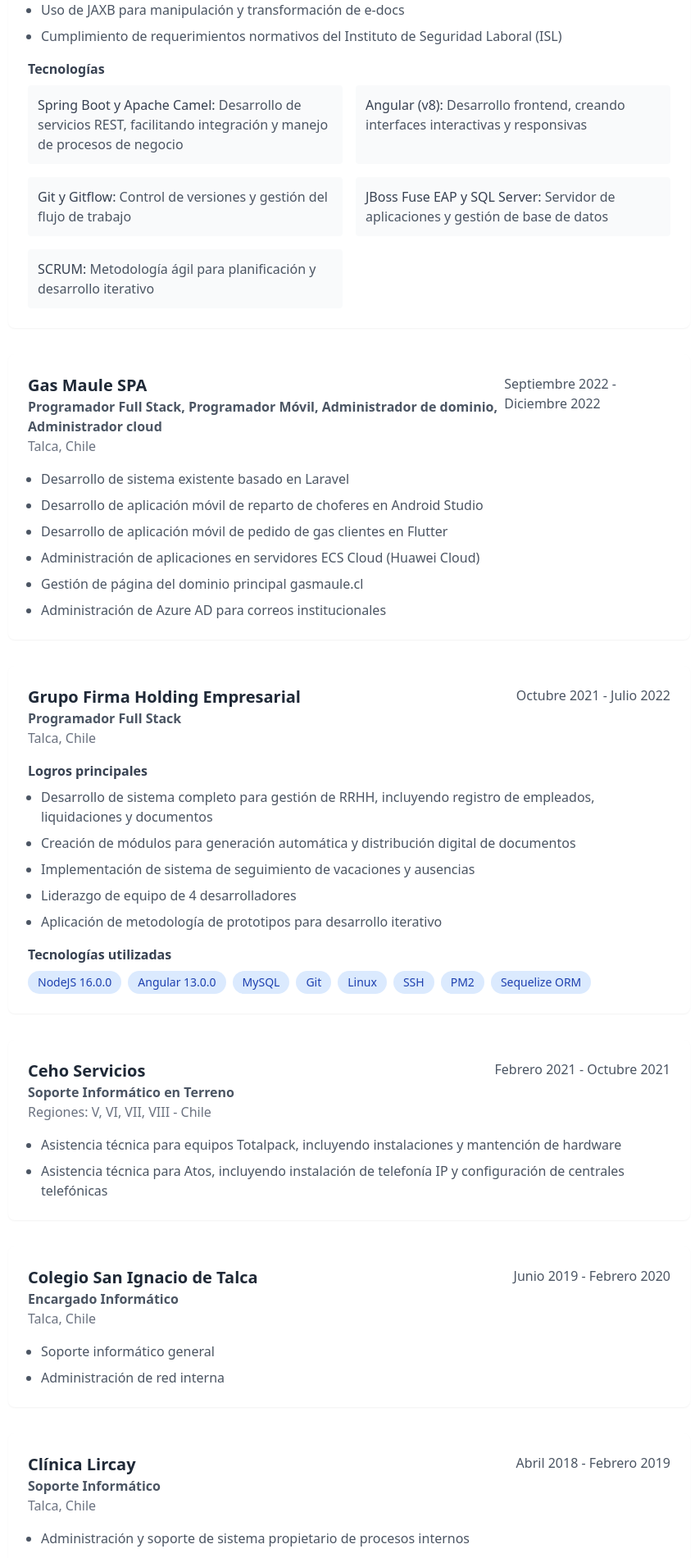
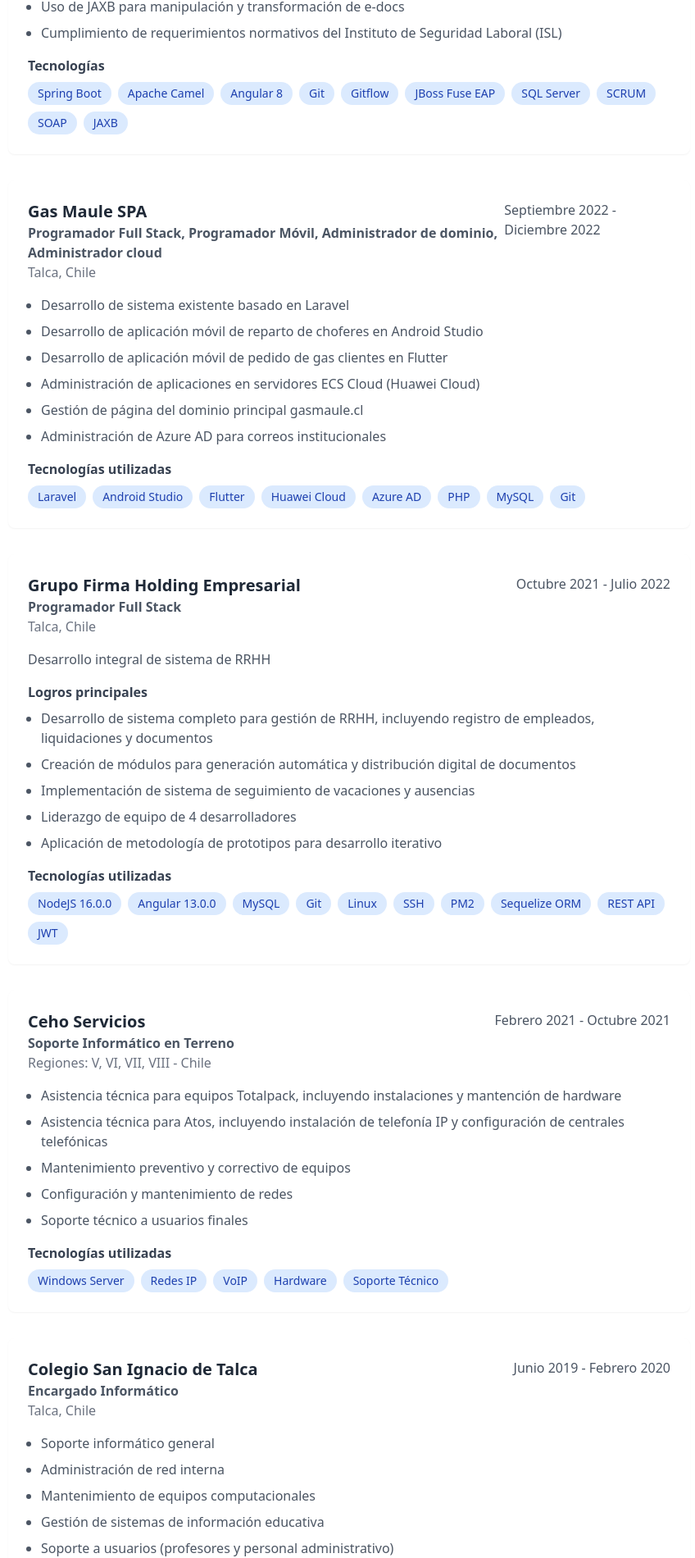
Before and after one commit to lxluxo23/curriculum, a React (Vite) app: page / in a window 1280 px wide. Shown: the part 876-2776 px from the top of the page at 82% size, without its empty margins (214-1062 px from the left). Built offline with nearby package versions, Linux system fonts and the light colour scheme.

Commit message:
formateo y badgest mas concisas

```diff
--- a/src/components/TechnicalSkills.jsx
+++ b/src/components/TechnicalSkills.jsx
@@ -15,7 +15,8 @@
             { name: 'Laravel 7' },
             { name: 'NodeJS 16+' },
             { name: 'Angular 13+' },
-      { name: 'Ionic Angular' }
+            { name: 'Ionic Angular' },
+            { name: 'Flask', details: 'Python Web Framework' }
         ],
         databases: {
             relational: ['MySQL', 'PostgreSQL', 'Microsoft SQL', 'Oracle', 'MariaDB'],
--- a/src/components/WorkExperience.jsx
+++ b/src/components/WorkExperience.jsx
@@ -1,5 +1,11 @@
 import React from 'react';
 import { Briefcase, Wrench } from 'lucide-react';
+
+const TechnologyBadge = ({ name, color = "blue" }) => (
+  <span className={`bg-${color}-100 text-${color}-800 px-3 py-1 rounded-full text-sm`}>
+    {name}
+  </span>
+);
 
 const WorkExperience = () => {
   const experiences = [
@@ -25,26 +31,16 @@
             "Cumplimiento de requerimientos normativos del Instituto de Seguridad Laboral (ISL)"
           ],
           technologies: [
-            {
-              name: "Spring Boot y Apache Camel",
-              description: "Desarrollo de servicios REST, facilitando integración y manejo de procesos de negocio"
-            },
-            {
-              name: "Angular (v8)",
-              description: "Desarrollo frontend, creando interfaces interactivas y responsivas"
-            },
-            {
-              name: "Git y Gitflow",
-              description: "Control de versiones y gestión del flujo de trabajo"
-            },
-            {
-              name: "JBoss Fuse EAP y SQL Server",
-              description: "Servidor de aplicaciones y gestión de base de datos"
-            },
-            {
-              name: "SCRUM",
-              description: "Metodología ágil para planificación y desarrollo iterativo"
-            }
+            "Spring Boot",
+            "Apache Camel",
+            "Angular 8",
+            "Git",
+            "Gitflow",
+            "JBoss Fuse EAP",
+            "SQL Server",
+            "SCRUM",
+            "SOAP",
+            "JAXB"
           ]
         }
       ]
@@ -61,6 +57,16 @@
         "Administración de aplicaciones en servidores ECS Cloud (Huawei Cloud)",
         "Gestión de página del dominio principal gasmaule.cl",
         "Administración de Azure AD para correos institucionales"
+      ],
+      technologies: [
+        "Laravel",
+        "Android Studio",
+        "Flutter",
+        "Huawei Cloud",
+        "Azure AD",
+        "PHP",
+        "MySQL",
+        "Git"
       ]
     },
     {
@@ -84,7 +90,9 @@
         "Linux",
         "SSH",
         "PM2",
-        "Sequelize ORM"
+        "Sequelize ORM",
+        "REST API",
+        "JWT"
       ]
     },
     {
@@ -94,7 +102,17 @@
       position: "Soporte Informático en Terreno",
       responsibilities: [
         "Asistencia técnica para equipos Totalpack, incluyendo instalaciones y mantención de hardware",
-        "Asistencia técnica para Atos, incluyendo instalación de telefonía IP y configuración de centrales telefónicas"
+        "Asistencia técnica para Atos, incluyendo instalación de telefonía IP y configuración de centrales telefónicas",
+        "Mantenimiento preventivo y correctivo de equipos",
+        "Configuración y mantenimiento de redes",
+        "Soporte técnico a usuarios finales"
+      ],
+      technologies: [
+        "Windows Server",
+        "Redes IP",
+        "VoIP",
+        "Hardware",
+        "Soporte Técnico"
       ]
     },
     {
@@ -104,7 +122,18 @@
       position: "Encargado Informático",
       responsibilities: [
         "Soporte informático general",
-        "Administración de red interna"
+        "Administración de red interna",
+        "Mantenimiento de equipos computacionales",
+        "Gestión de sistemas de información educativa",
+        "Soporte a usuarios (profesores y personal administrativo)",
+        "Mantenimiento de infraestructura de red"
+      ],
+      technologies: [
+        "Windows Server",
+        "Redes LAN/WAN",
+        "Active Directory",
+        "Soporte Técnico",
+        "Sistemas Educativos"
       ]
     },
     {
@@ -115,7 +144,19 @@
       responsibilities: [
         "Administración y soporte de sistema propietario de procesos internos",
         "Soporte informático general",
-        "Desarrollo de sistemas auxiliares en PHP"
+        "Desarrollo de sistemas auxiliares en PHP",
+        "Mantenimiento de equipos médicos computarizados",
+        "Soporte a usuarios del sistema clínico",
+        "Gestión de respaldos y seguridad de datos"
+      ],
+      technologies: [
+        "PHP",
+        "MySQL",
+        "Windows Server",
+        "Sistemas Clínicos",
+        "Redes",
+        "Backups",
+        "Soporte Técnico"
       ]
     }
   ];
@@ -139,17 +180,18 @@
               <span className="text-gray-600 font-medium">{exp.period}</span>
             </div>
 
+            {exp.description && (
+              <p className="text-gray-600 mb-4">{exp.description}</p>
+            )}
+
             {exp.projects && exp.projects.map((project, pIndex) => (
               <div key={pIndex} className="mt-4">
                 <h4 className="text-lg font-semibold text-gray-700 mb-2">{project.name}</h4>
-                <div className="space-y-4">
-                  {project.description && (
-                    <p className="text-gray-600">{project.description}</p>
-                  )}
+                <p className="text-gray-600 mb-3">{project.description}</p>
 
                 {project.responsibilities && (
-                    <div className="pl-4">
-                      <ul className="list-disc space-y-2">
+                  <div className="mb-4">
+                    <ul className="list-disc pl-4 space-y-2">
                       {project.responsibilities.map((resp, rIndex) => (
                         <li key={rIndex} className="text-gray-600">{resp}</li>
                       ))}
@@ -158,7 +200,7 @@
                 )}
 
                 {project.integrations && (
-                    <div className="mt-4">
+                  <div className="mb-4">
                     <h5 className="font-semibold text-gray-700 mb-2 flex items-center gap-2">
                       <Wrench className="w-4 h-4" />
                       Integraciones
@@ -174,26 +216,24 @@
                 {project.technologies && (
                   <div className="mt-4">
                     <h5 className="font-semibold text-gray-700 mb-2">Tecnologías</h5>
-                      <div className="grid grid-cols-1 md:grid-cols-2 gap-4">
+                    <div className="flex flex-wrap gap-2">
                       {project.technologies.map((tech, tIndex) => (
-                          <div key={tIndex} className="bg-gray-50 p-3 rounded">
-                            <span className="font-medium text-gray-700">{tech.name}: </span>
-                            <span className="text-gray-600">{tech.description}</span>
-                          </div>
+                        <TechnologyBadge key={tIndex} name={tech} />
                       ))}
                     </div>
                   </div>
                 )}
               </div>
-              </div>
             ))}
 
             {exp.responsibilities && (
-              <ul className="list-disc pl-4 mt-4 space-y-2">
+              <div className="mt-4">
+                <ul className="list-disc pl-4 space-y-2">
                   {exp.responsibilities.map((resp, rIndex) => (
                     <li key={rIndex} className="text-gray-600">{resp}</li>
                   ))}
                 </ul>
+              </div>
             )}
 
             {exp.achievements && (
@@ -207,14 +247,12 @@
               </div>
             )}
 
-            {exp.technologies && Array.isArray(exp.technologies) && (
+            {exp.technologies && (
               <div className="mt-4">
                 <h4 className="font-semibold text-gray-700 mb-2">Tecnologías utilizadas</h4>
                 <div className="flex flex-wrap gap-2">
                   {exp.technologies.map((tech, tIndex) => (
-                    <span key={tIndex} className="bg-blue-100 text-blue-800 px-3 py-1 rounded-full text-sm">
-                      {tech}
-                    </span>
+                    <TechnologyBadge key={tIndex} name={tech} />
                   ))}
                 </div>
               </div>
```
Lines whose indentation alone changed are shown as unchanged.
